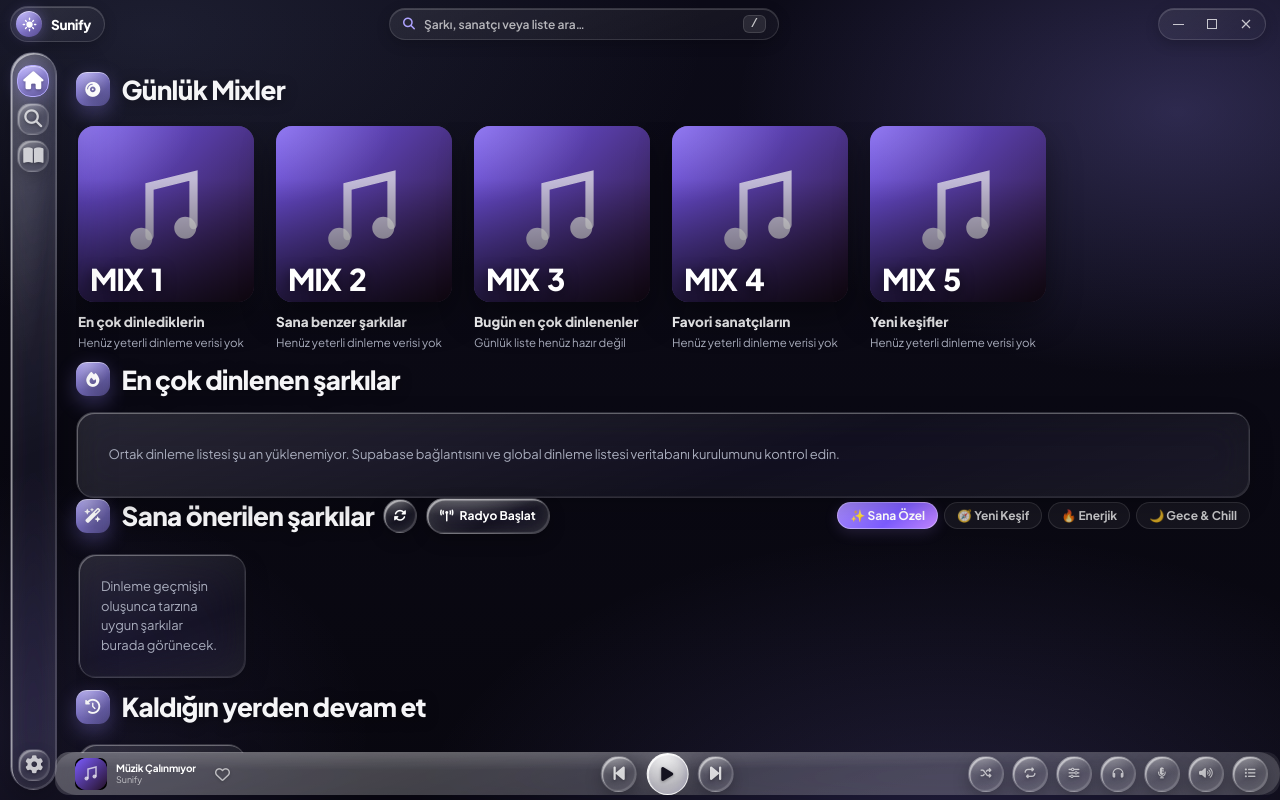
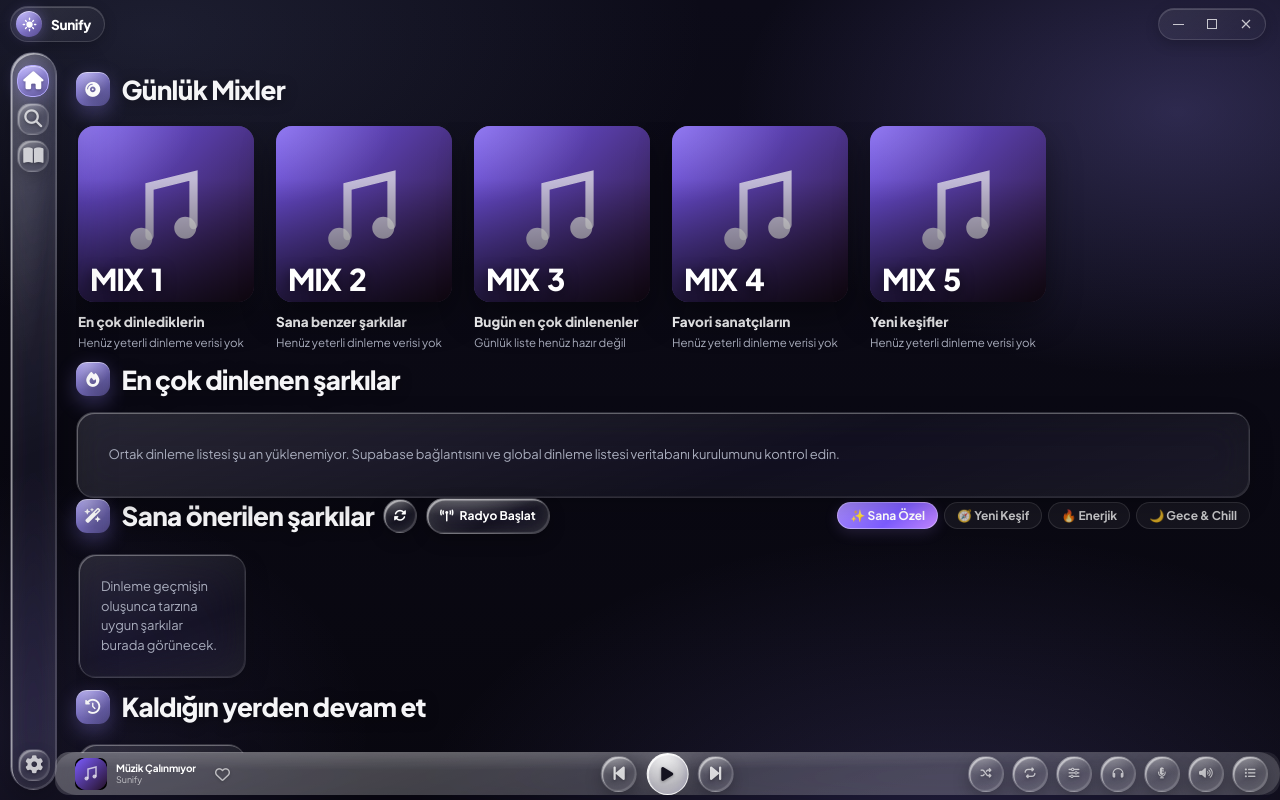
Before and after one commit to Kadir-72I/Sunify, an Electron app: page Sunify/src/renderer/index.html in a window 1280 px wide. Drawn offline with Linux system fonts and the light colour scheme; no server answers.

Commit message:
style(ui): remove titlebar search pill

```diff
--- a/Sunify/src/renderer/glass.css
+++ b/Sunify/src/renderer/glass.css
@@ -837,54 +837,6 @@ html body:not([data-theme='light']) .titlebar-window-controls .win-btn:not(.win-
   color: #fff !important;
 }
 
-/* Ortadaki Hızlı Arama Kapsülü */
-.titlebar-search-pill {
-  position: absolute;
-  left: 50%;
-  transform: translateX(-50%);
-  width: min(390px, 38vw);
-  height: 32px;
-  padding: 0 12px 0 13px;
-  border-radius: 999px;
-  display: inline-flex;
-  align-items: center;
-  gap: 9px;
-  background: linear-gradient(160deg, rgba(255, 255, 255, 0.08), rgba(255, 255, 255, 0.03)) !important;
-  border: 1px solid rgba(255, 255, 255, 0.12) !important;
-  box-shadow: inset 0 1px 0 rgba(255, 255, 255, 0.16), 0 4px 14px rgba(0, 0, 0, 0.18) !important;
-  color: rgba(255, 255, 255, 0.68) !important;
-  font: inherit;
-  font-size: 12px;
-  font-weight: 600;
-  cursor: pointer;
-  -webkit-app-region: no-drag;
-  transition: border-color 0.2s ease, background 0.2s ease, color 0.2s ease, box-shadow 0.2s ease;
-}
-.titlebar-search-pill i {
-  font-size: 12px;
-  color: color-mix(in srgb, var(--accent-color, #a78bfa) 80%, white);
-}
-.titlebar-search-pill span {
-  flex: 1;
-  text-align: left;
-  white-space: nowrap;
-  overflow: hidden;
-  text-overflow: ellipsis;
-}
-.titlebar-search-pill kbd {
-  padding: 1px 7px;
-  border-radius: 6px;
-  background: rgba(255, 255, 255, 0.09);
-  border: 1px solid rgba(255, 255, 255, 0.12);
-  font: 700 10.5px/1.35 inherit;
-  color: rgba(255, 255, 255, 0.75);
-}
-.titlebar-search-pill:hover {
-  color: #fff !important;
-  border-color: color-mix(in srgb, var(--accent-color, #a78bfa) 55%, rgba(255, 255, 255, 0.28)) !important;
-  box-shadow: inset 0 1px 0 rgba(255, 255, 255, 0.28), 0 6px 18px rgba(0, 0, 0, 0.26) !important;
-}
-
 /* Sağ Üst Pencere Kontrolleri: Kalın 3B Kutu Çerçevelerini Kaldır, Tek Zarif Kapsül Yap */
 html body:not([data-theme='light']) .titlebar-window-controls {
   display: inline-flex !important;
@@ -937,12 +889,6 @@ html body:not([data-theme='light']) .sidebar {
   padding-left: 20px !important;
 }
 @media (max-width: 720px) {
-  .titlebar-search-pill {
-    width: 180px;
-  }
-  .titlebar-search-pill kbd {
-    display: none;
-  }
   #viewHome.home-v2 {
     padding: 6px 10px 44px 14px !important;
   }
--- a/Sunify/src/renderer/index.html
+++ b/Sunify/src/renderer/index.html
@@ -31,12 +31,6 @@
           </span>
           <span class="titlebar-title">Sunify</span>
         </div>
-
-        <button class="titlebar-search-pill" id="titlebarSearchBtn" type="button" title="Hızlı Arama (/ veya Ctrl+K)">
-          <i class="fa-solid fa-magnifying-glass" aria-hidden="true"></i>
-          <span>Şarkı, sanatçı veya liste ara…</span>
-          <kbd>/</kbd>
-        </button>
       </div>
       <div class="titlebar-window-controls">
         <button
```
Also changed, not shown: Sunify/src/renderer/renderer.js.
